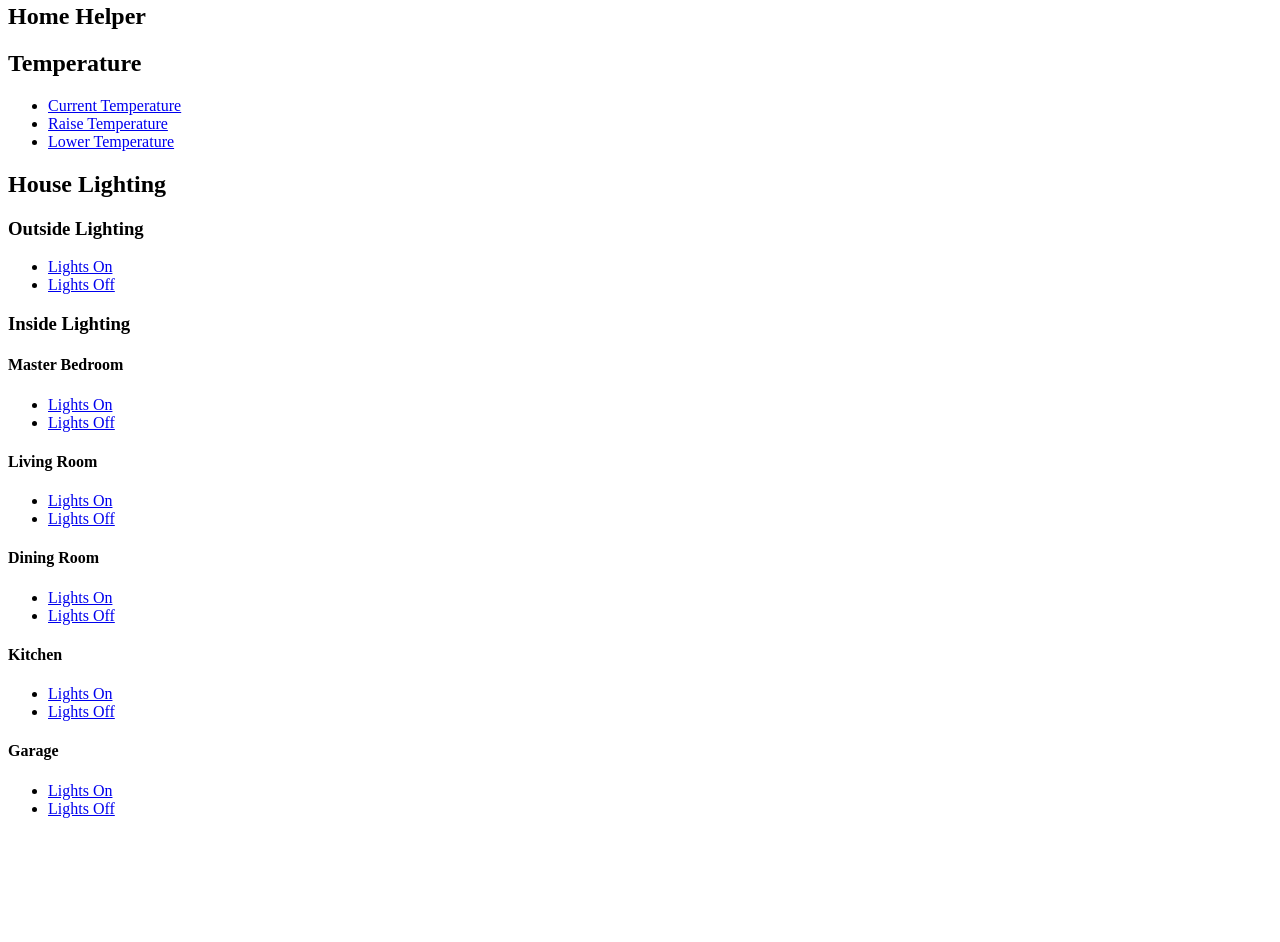
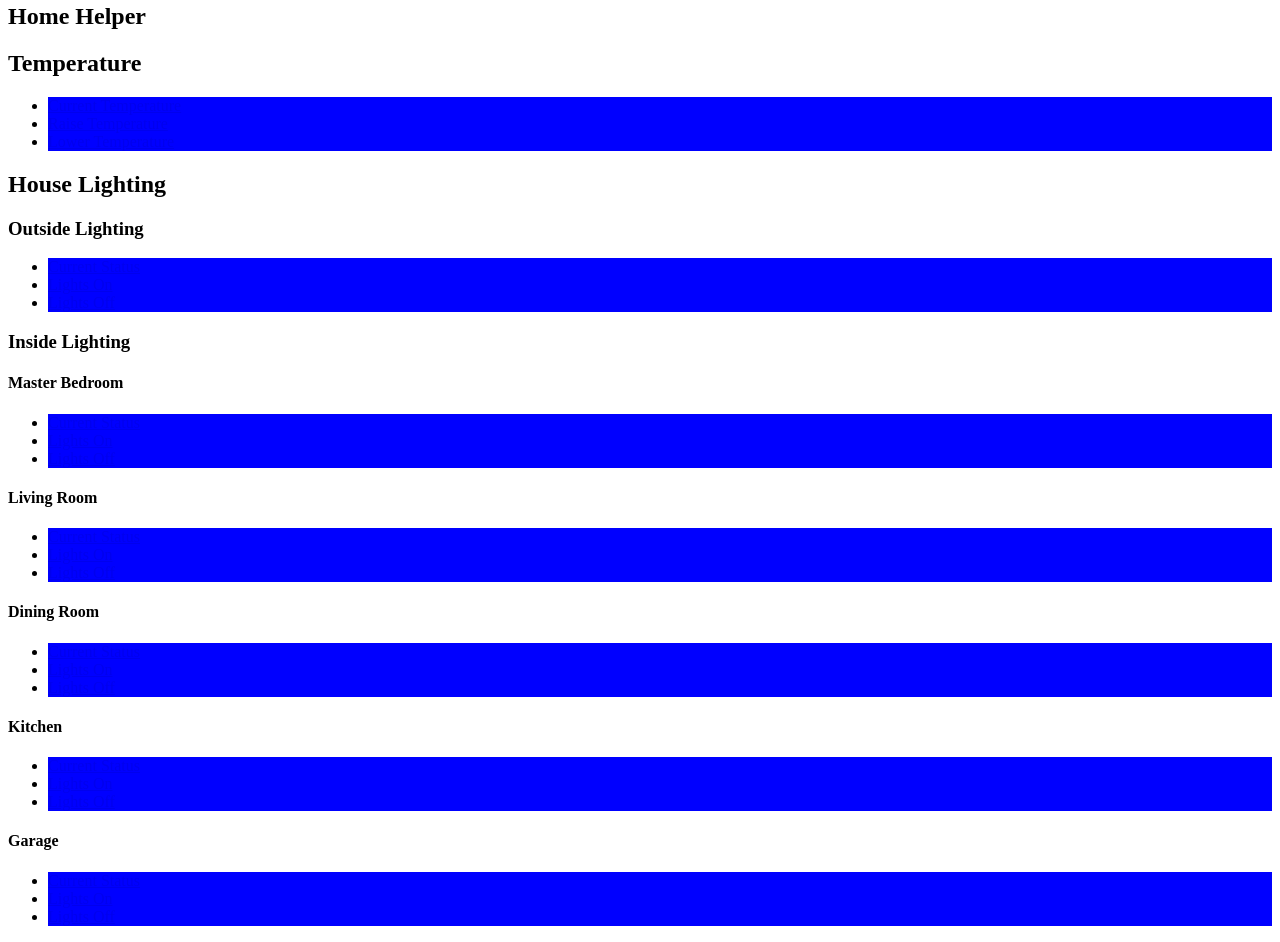
Before and after one commit to Riffmeister/csci4830InclusiveAssistive, a plain HTML site: page index.html in a window 1280 px wide. Shown: the part 195-1137 px from the top of the page. Before the commit the page ends 1029 px from the top, so only its background shows below. Drawn offline with Linux system fonts and the light colour scheme.

Commit message:
Change Styles

```diff
--- a/index.css
+++ b/index.css
@@ -1,2 +1,5 @@
 #app{
+  li {
+    background-color: blue;
+  }
 }
--- a/index.html
+++ b/index.html
@@ -63,6 +63,9 @@
       <h3>Outside Lighting</h3>
       <ul>
         <li>
+          <a href="#Current-Status">Current Status</a>
+        </li>
+        <li>
           <a href="#All-Lights-on">Lights On</a>
         </li>
         <li>
@@ -76,6 +79,9 @@
       <h4>Master Bedroom</h4>
       <ul>
         <li>
+          <a href="#Current-Status">Current Status</a>
+        </li>
+        <li>
           <a href="#Master-Bedroom-Lights-on">Lights On</a>
         </li>
         <li>
@@ -86,6 +92,9 @@
     <div id="Living-Room-Lights">
       <h4>Living Room</h4>
       <ul>
+        <li>
+          <a href="#Current-Status">Current Status</a>
+        </li>
         <li>
           <a href="#Living-Room-Lights-on">Lights On</a>
         </li>
@@ -98,6 +107,9 @@
       <h4>Dining Room</h4>
       <ul>
         <li>
+          <a href="#Current-Status">Current Status</a>
+        </li>
+        <li>
           <a href="#Dining-Room-Lights-on">Lights On</a>
         </li>
         <li>
@@ -109,6 +121,9 @@
       <h4>Kitchen</h4>
       <ul>
         <li>
+          <a href="#Current-Status">Current Status</a>
+        </li>
+        <li>
           <a href="#Kitchen-Lights-on">Lights On</a>
         </li>
         <li>
@@ -119,6 +134,9 @@
     <div id="Garage-Lights">
       <h4>Garage</h4>
       <ul>
+        <li>
+          <a href="#Current-Status">Current Status</a>
+        </li>
         <li>
           <a href="#Garage-Lights-on">Lights On</a>
         </li>
```
